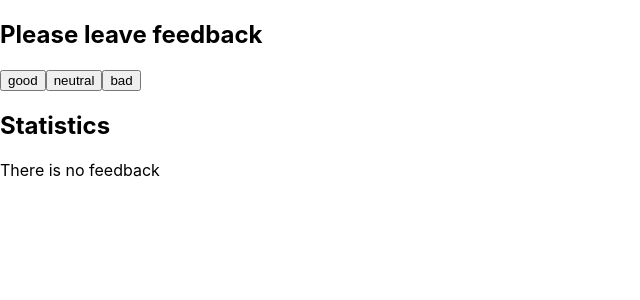
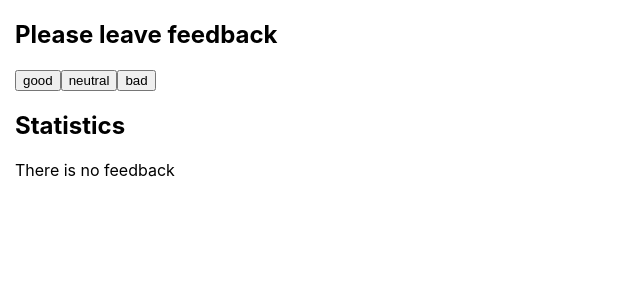
Before and after one commit to VadimKorobec/goit-react-hw-02-feedback, a React (Create React App) app: page / in a window 1280 px wide. Shown: the top 300 px of the page, without its empty margins (0-640 px from the left). Built offline with nearby package versions, Linux system fonts and the light colour scheme.

Commit message:
Update Section.js

```diff
--- a/src/components/Section/Section.js
+++ b/src/components/Section/Section.js
@@ -1,10 +1,11 @@
 import PropTypes from 'prop-types';
+import { Container } from './Section.styled';
 
 export const Section = ({ title, children }) => (
-  <div>
+  <Container>
     <h2>{title}</h2>
     {children}
-  </div>
+  </Container>
 );
 
 Section.propTypes = {
```
